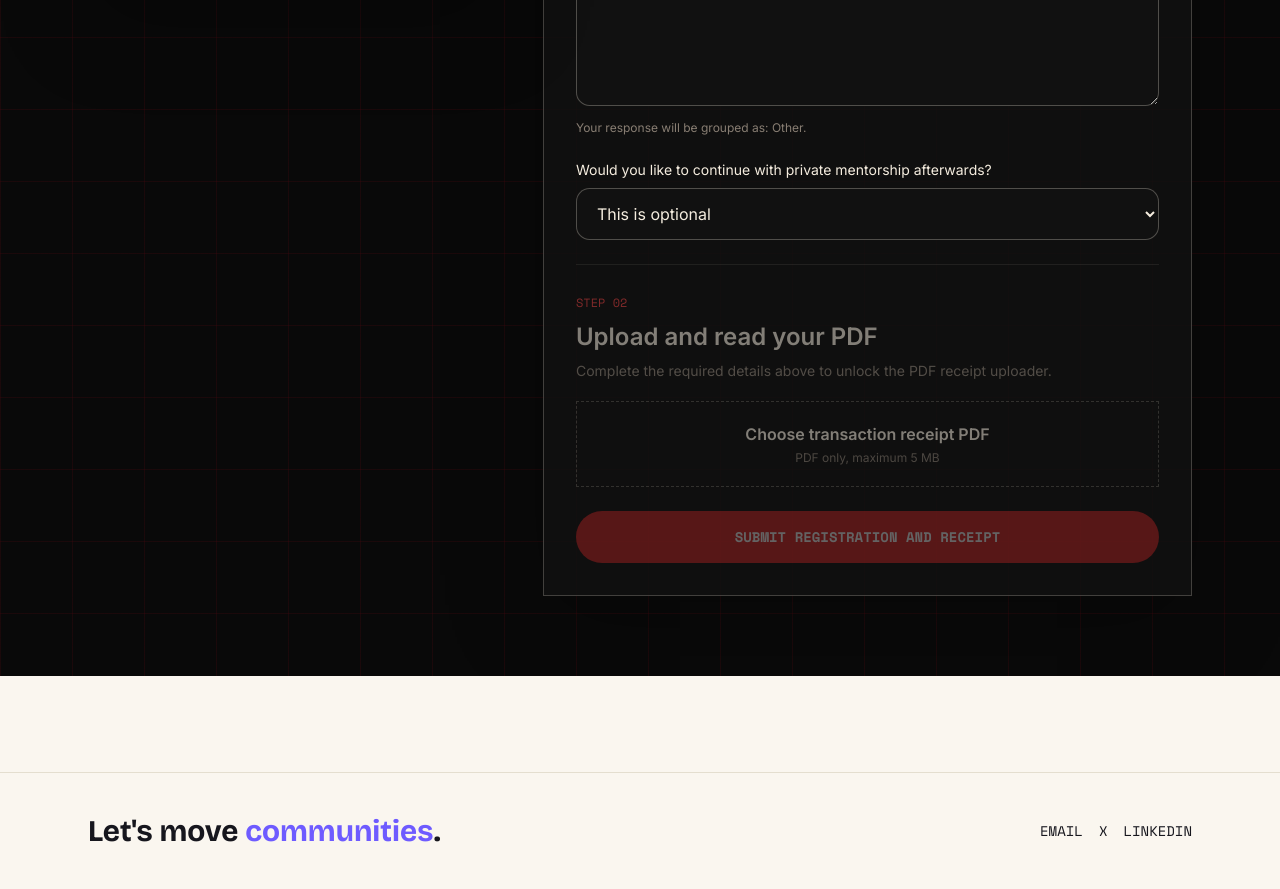
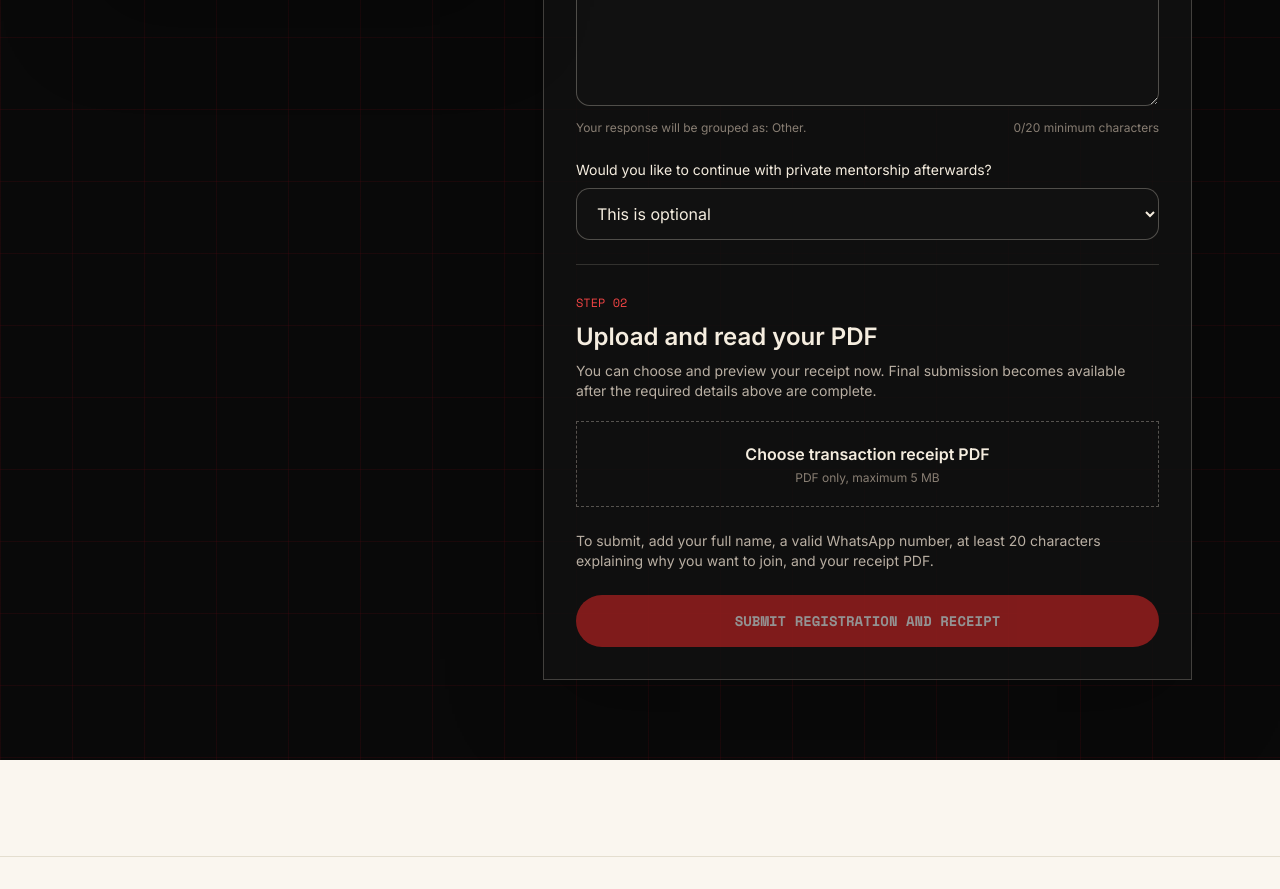
Before and after one commit to Thee-Web3-Qing/My-Portfolio, a React (Vite) app: page /class in a window 1280 px wide. Shown: the part 4000-4889 px from the top of the page. Built offline with nearby package versions, Linux system fonts and the light colour scheme; no server answers.

Commit message:
Keep receipt upload visible on class form

```diff
--- a/src/pages/Class.jsx
+++ b/src/pages/Class.jsx
@@ -36,7 +36,12 @@ export default function Class() {
   const [status, setStatus] = useState({ type: '', message: '' })
   const [submitting, setSubmitting] = useState(false)
 
-  const canUpload = form.fullName.trim().length >= 3 && form.whatsapp.trim().length >= 10 && form.reason.trim().length >= 20
+  const detailsComplete = form.fullName.trim().length >= 3 && form.whatsapp.trim().length >= 10 && form.reason.trim().length >= 20
+  const missingDetails = [
+    form.fullName.trim().length < 3 && 'your full name',
+    form.whatsapp.trim().length < 10 && 'a valid WhatsApp number',
+    form.reason.trim().length < 20 && 'at least 20 characters explaining why you want to join',
+  ].filter(Boolean)
   const category = useMemo(() => classifyReason(form.reason), [form.reason])
 
   useEffect(() => {
@@ -67,7 +72,7 @@ export default function Class() {
 
   const submit = async (event) => {
     event.preventDefault()
-    if (!canUpload || !receipt || submitting) return
+    if (!detailsComplete || !receipt || submitting) return
     setSubmitting(true)
     setStatus({ type: '', message: '' })
 
@@ -185,12 +190,13 @@ export default function Class() {
             <div><span className="font-mono text-xs text-red-500">STEP 01</span><h3 className="text-2xl font-bold mt-2">Tell me about yourself</h3></div>
             <label className="block"><span className="block text-sm mb-2">Full name *</span><input className="class-field" name="fullName" value={form.fullName} onChange={update} required placeholder="Your full name" /></label>
             <div className="grid sm:grid-cols-2 gap-4"><label className="block"><span className="block text-sm mb-2">WhatsApp number *</span><input className="class-field" name="whatsapp" value={form.whatsapp} onChange={update} required inputMode="tel" placeholder="0800 000 0000" /></label><label className="block"><span className="block text-sm mb-2">Email address</span><input className="class-field" name="email" type="email" value={form.email} onChange={update} placeholder="you@email.com" /></label></div>
-            <label className="block"><span className="block text-sm mb-2">Why do you want to join this beginner class? *</span><textarea className="class-field min-h-36 resize-y" name="reason" value={form.reason} onChange={update} required minLength={20} placeholder="Tell me what you want to learn or create." /><span className="block mt-2 text-xs text-[#887e73]">Your response will be grouped as: {category}.</span></label>
+            <label className="block"><span className="block text-sm mb-2">Why do you want to join this beginner class? *</span><textarea className="class-field min-h-36 resize-y" name="reason" value={form.reason} onChange={update} required minLength={20} placeholder="Tell me what you want to learn or create." /><span className="flex flex-wrap justify-between gap-2 mt-2 text-xs text-[#887e73]"><span>Your response will be grouped as: {category}.</span><span>{form.reason.trim().length}/20 minimum characters</span></span></label>
             <label className="block"><span className="block text-sm mb-2">Would you like to continue with private mentorship afterwards?</span><select className="class-field" name="mentorship" value={form.mentorship} onChange={update}><option value="">This is optional</option><option value="Yes">Yes, I am interested</option><option value="Maybe">Maybe, tell me more later</option><option value="No">No, the class is enough for now</option></select></label>
-            <div className={`border-t border-[#f5eddf]/15 pt-6 ${canUpload ? '' : 'opacity-50'}`}><span className="font-mono text-xs text-red-500">STEP 02</span><h3 className="text-2xl font-bold mt-2">Upload and read your PDF</h3><p className="text-sm text-[#948a7e] mt-2">Complete the required details above to unlock the PDF receipt uploader.</p><label className="mt-5 block border border-dashed border-[#f5eddf]/30 p-5 text-center cursor-pointer hover:border-red-600 transition-colors"><input type="file" accept="application/pdf,.pdf" onChange={chooseReceipt} disabled={!canUpload} className="sr-only" /><span className="font-bold">{receipt ? receipt.name : 'Choose transaction receipt PDF'}</span><span className="block text-xs text-[#887e73] mt-1">PDF only, maximum 5 MB</span></label></div>
+            <div className="border-t border-[#f5eddf]/15 pt-6"><span className="font-mono text-xs text-red-500">STEP 02</span><h3 className="text-2xl font-bold mt-2">Upload and read your PDF</h3><p className="text-sm text-[#b9afa3] mt-2">You can choose and preview your receipt now. Final submission becomes available after the required details above are complete.</p><label className="mt-5 block border border-dashed border-[#f5eddf]/30 p-5 text-center cursor-pointer hover:border-red-600 transition-colors"><input type="file" accept="application/pdf,.pdf" onChange={chooseReceipt} className="sr-only" /><span className="font-bold">{receipt ? receipt.name : 'Choose transaction receipt PDF'}</span><span className="block text-xs text-[#887e73] mt-1">PDF only, maximum 5 MB</span></label></div>
             {previewUrl && <div className="border border-[#f5eddf]/20 bg-black p-3"><div className="flex items-center justify-between gap-3 mb-3"><span className="font-mono text-xs text-red-500">PDF READER</span><a href={previewUrl} target="_blank" rel="noreferrer" className="text-xs underline">Open full screen</a></div><object data={previewUrl} type="application/pdf" className="w-full h-[480px] bg-white"><p className="text-black p-4">Your browser cannot display the PDF here. Use the full-screen link above.</p></object></div>}
             {status.message && <p role="status" className={`rounded-lg p-4 text-sm ${status.type === 'success' ? 'bg-green-950 text-green-200 border border-green-800' : 'bg-red-950 text-red-200 border border-red-800'}`}>{status.message}</p>}
-            <button type="submit" disabled={!canUpload || !receipt || submitting} className="w-full rounded-full bg-red-600 px-6 py-4 font-mono text-sm uppercase font-bold text-white hover:bg-red-500 disabled:opacity-35 disabled:cursor-not-allowed transition-colors">{submitting ? 'Submitting…' : 'Submit registration and receipt'}</button>
+            {(!detailsComplete || !receipt) && <p className="text-sm text-[#b9afa3]">{missingDetails.length ? `To submit, add ${missingDetails.join(', ')}${receipt ? '.' : ', and your receipt PDF.'}` : 'Choose your receipt PDF to submit your registration.'}</p>}
+            <button type="submit" disabled={!detailsComplete || !receipt || submitting} className="w-full rounded-full bg-red-600 px-6 py-4 font-mono text-sm uppercase font-bold text-white hover:bg-red-500 disabled:opacity-55 disabled:cursor-not-allowed transition-colors">{submitting ? 'Submitting…' : 'Submit registration and receipt'}</button>
           </form>
         </div>
       </section>
```
Also changed, not shown: src/App.jsx (line endings or trailing spaces), src/components/Nav.jsx (line endings or trailing spaces).
